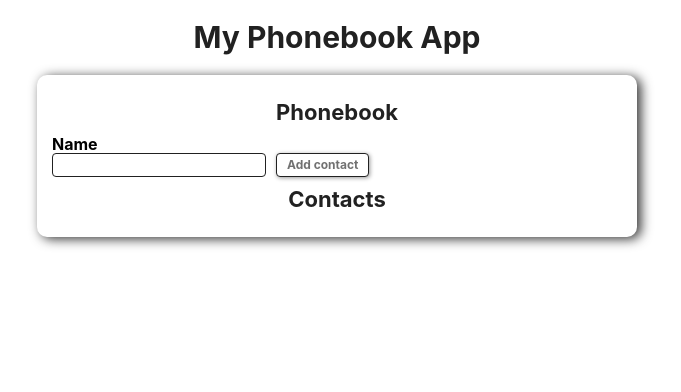
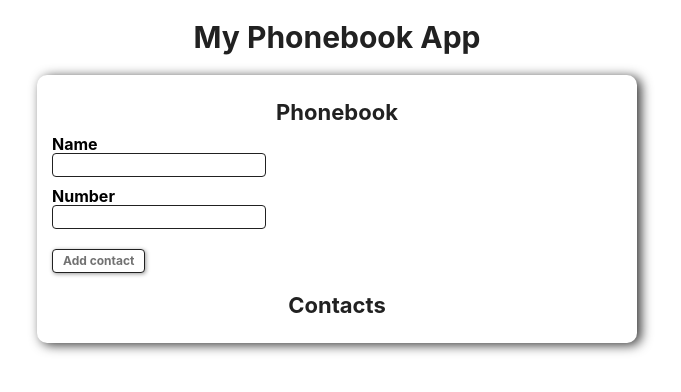
Before and after one commit to Titoffroma/goit-react-hw-02-phonebook, a React (Create React App) app: page / in a window 1280 px wide. Shown: the top 392 px of the page, without its empty margins (303-984 px from the left). Built offline with nearby package versions, Linux system fonts and the light colour scheme.

Commit message:
adds 2nd step

```diff
--- a/src/App.js
+++ b/src/App.js
@@ -9,20 +9,25 @@ export default class App extends Component {
   state = {
     contacts: [],
     name: "",
+    number: "",
   };
   handleSubmit = (e) => {
     e.preventDefault();
-    if (!e.target.elements[0].value.length) return;
     this.setState({
       contacts: [
         ...this.state.contacts,
-        { name: e.target.elements[0].value, id: uuidv4() },
+        {
+          name: e.target.elements[0].value,
+          number: e.target.elements[1].value,
+          id: uuidv4(),
+        },
       ],
       name: "",
+      number: "",
     });
   };
   handleChange = (e) => {
-    this.setState({ name: e.target.value });
+    this.setState({ [e.target.getAttribute("id")]: e.target.value });
   };
   render() {
     return (
@@ -36,7 +41,8 @@ export default class App extends Component {
         <PhonebookCard>
           <Section title="Phonebook">
             <Form
-              value={this.state.name}
+              name={this.state.name}
+              number={this.state.number}
               handleSubmit={this.handleSubmit}
               handleChange={this.handleChange}
             />
--- a/src/components/Button/index.jsx
+++ b/src/components/Button/index.jsx
@@ -1,6 +1,7 @@
 import styled from 'styled-components';
 
 const Button = styled.button`
+ margin-bottom: 10px;
  background: white;
  color: #717171;
  font-size: 12px;
--- a/src/components/ContactsList/index.jsx
+++ b/src/components/ContactsList/index.jsx
@@ -4,7 +4,7 @@ const Contacts = styled.ul`
   list-style-type: none;
 `
 const ContactsListitem = styled.li.attrs((props) => ({
-    children: props.name,
+  children: [props.name, props.number].join(':  '),
 }))`
   font-weight: bold;
   font-size: 14px;
@@ -12,7 +12,7 @@ const ContactsListitem = styled.li.attrs((props) => ({
 
 const ContactsList = ({contactsList}) => (
     <Contacts>
-        {contactsList.map(li => (<ContactsListitem key={li.id} name={li.name}/>))}
+        {contactsList.map(li => (<ContactsListitem key={li.id} name={li.name} number={li.number}/>))}
     </Contacts>
 )
 
--- a/src/components/Form/index.jsx
+++ b/src/components/Form/index.jsx
@@ -9,6 +9,7 @@ const Label = styled.label`
 }
 `
 const FormButton = styled(Button)`
+margin-top: 10px;
   box-shadow: 1px 1px 4px rgba(0, 0, 0, 0.4);
  &:hover {
      color: #212121;
@@ -29,7 +30,8 @@ export default class Form extends Component {
   static propTypes = {
     handleSubmit: PropTypes.func.isRequired,
     handleChange: PropTypes.func.isRequired,
-    value: PropTypes.string.isRequired,
+    name: PropTypes.string.isRequired,
+    number: PropTypes.string.isRequired,
   };
   render() {
     return (
@@ -37,10 +39,23 @@ export default class Form extends Component {
         <Label><strong>Name</strong><br/>
           <Button as="input"
             type="text"
-            value={this.props.value}
+            required
+            id="name"
+            value={this.props.name}
             onChange={this.props.handleChange}
           />
         </Label>
+        <br/>
+        <Label><strong>Number</strong><br/>
+          <Button as="input"
+            type="tel"
+            required
+            id="number"
+            value={this.props.number}
+            onChange={this.props.handleChange}
+          />
+        </Label>
+        <br/>
         <FormButton>Add contact</FormButton>
       </form>
     );
```
